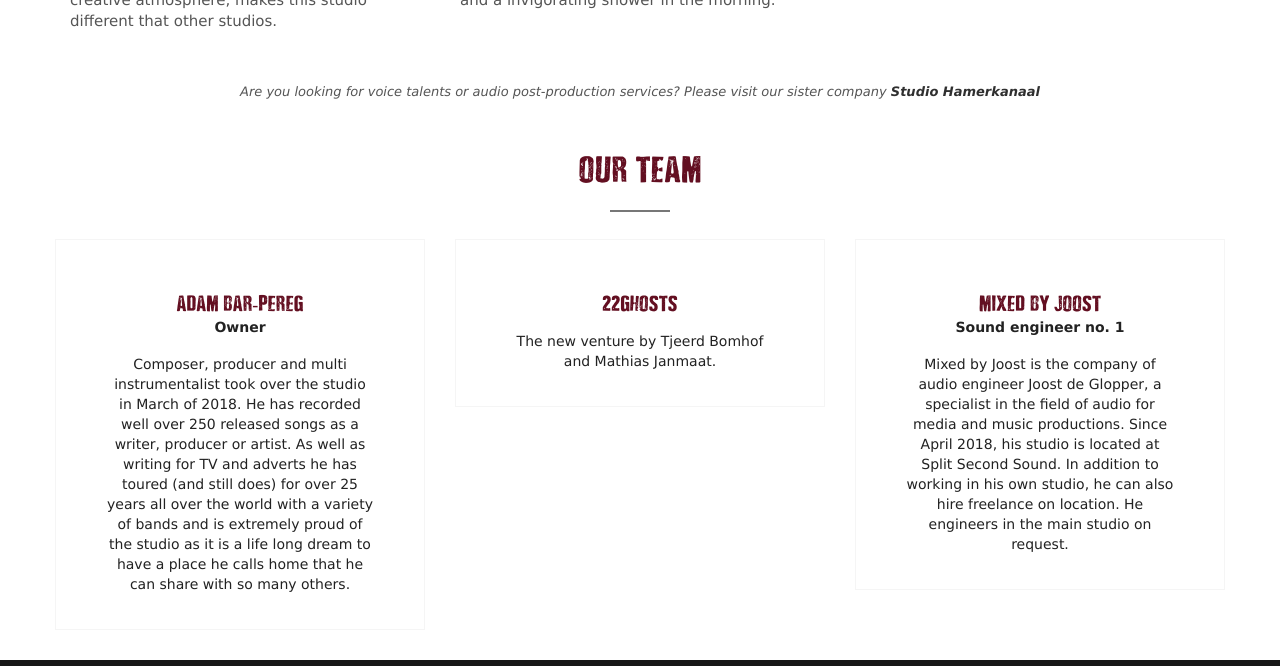
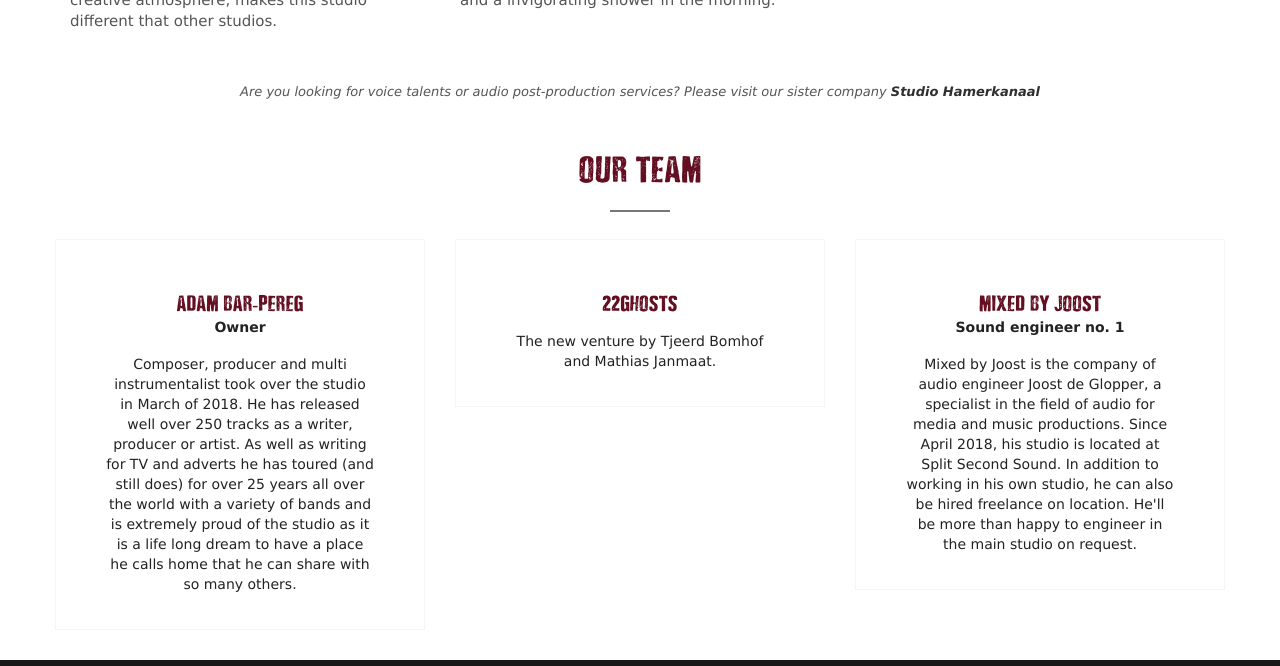
Before and after one commit to stemenzo/splitsecondsound, a plain HTML site: page index.html in a window 1280 px wide. Shown: the part 1066-1732 px from the top of the page. Drawn offline with nearby package versions, Linux system fonts and the light colour scheme.

Commit message:
updated bios

```diff
--- a/index.html
+++ b/index.html
@@ -270,7 +270,7 @@
           <p>Adam Bar-Pereg</p>
            <span>Owner</span>
          </div>
-         <p>Composer, producer and multi instrumentalist took over the studio in March of 2018. He has recorded well over 250 released songs as a writer, producer or artist. As well as writing for TV and adverts he has toured (and still does) for over 25 years all over the world with a variety of bands and is extremely proud of the studio as it is a life long dream to have a place he calls home that he can share with so many others.</p>
+         <p>Composer, producer and multi instrumentalist took over the studio in March of 2018. He has released well over 250 tracks as a writer, producer or artist. As well as writing for TV and adverts he has toured (and still does) for over 25 years all over the world with a variety of bands and is extremely proud of the studio as it is a life long dream to have a place he calls home that he can share with so many others.</p>
        </div></div>
        <div class="col-xs-12 col-sm-6 col-md-4 col-lg-4"><div class="single-team-member">
         <!-- <div class="team-member-img">
@@ -292,7 +292,7 @@
            <p>Mixed by Joost</p>
            <span>Sound engineer no. 1</span>
          </div>
-         <p>Mixed by Joost is the company of audio engineer Joost de Glopper, a specialist in the field of audio for media and music productions. Since April 2018, his studio is located at Split Second Sound. In addition to working in his own studio, he can also hire freelance on location. He engineers in the main studio on request.</p>
+         <p>Mixed by Joost is the company of audio engineer Joost de Glopper, a specialist in the field of audio for media and music productions. Since April 2018, his studio is located at Split Second Sound. In addition to working in his own studio, he can also be hired freelance on location. He'll be more than happy to engineer in the main studio on request.</p>
        </div></div>
      </div>
    </div>
```
